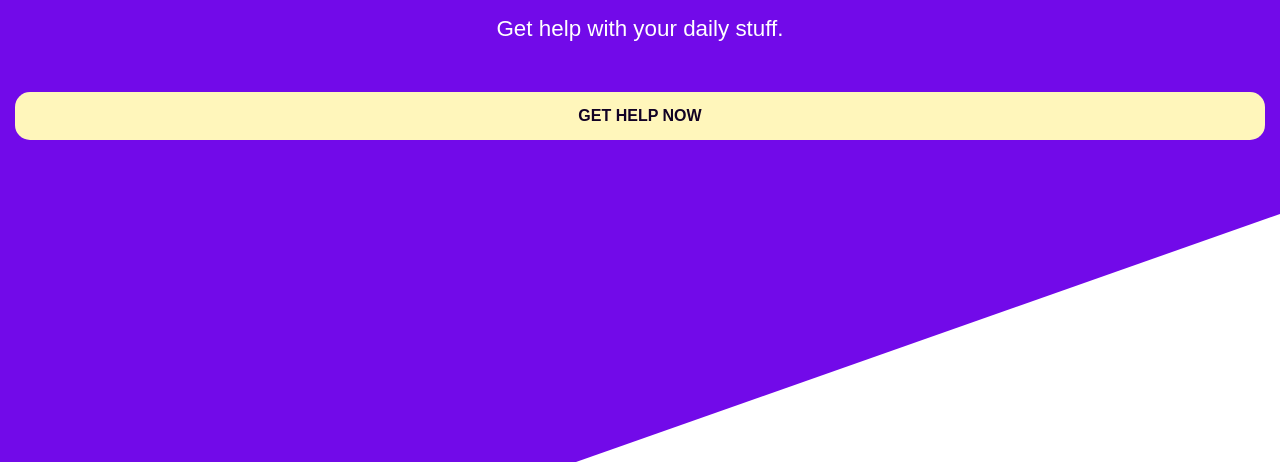
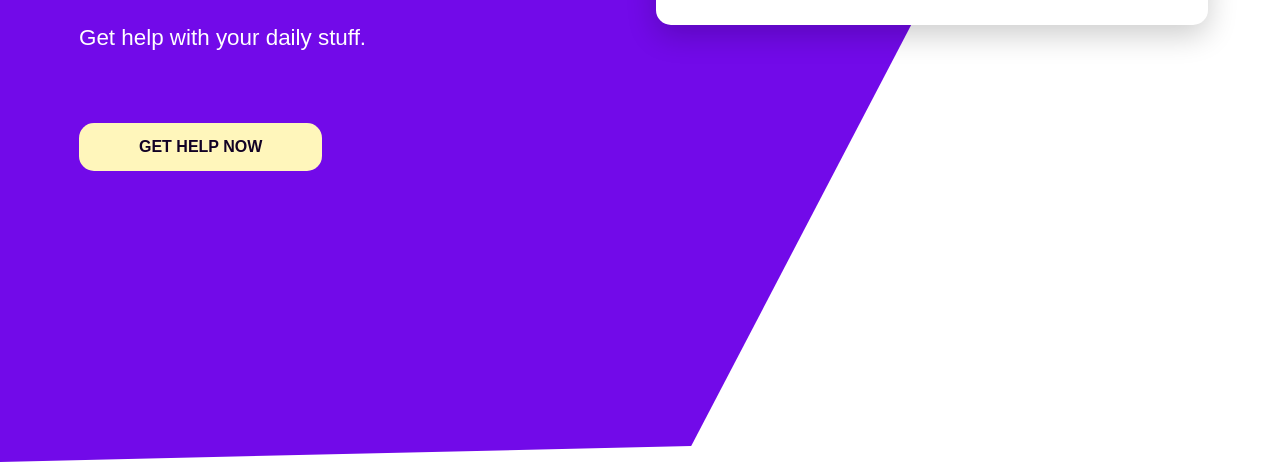
Before and after one commit to GeoHernandez27/SassPractice, a plain HTML site: page index.html in a window 1280 px wide. Shown: the part 338-800 px from the top of the page. Drawn offline with Linux system fonts and the light colour scheme.

Commit message:
added desktop styles through mixins

```diff
--- a/css/main.scss
+++ b/css/main.scss
@@ -10,6 +10,8 @@ $colors: (
 // Start of Variables
 $padding: 15px;
 $borders: 15px;
+
+$desktop: 840px;
 // End of Variables
 
 //SASS Functions
@@ -17,6 +19,14 @@ $borders: 15px;
   @return map-get($colors, $color-name);
 }
 // End of SASS Function
+
+// Mixins
+@mixin desktop {
+    @media (min-width: #{$desktop}) {
+        @content;
+    }
+}
+// end of Mixins
 
 body,
 html {
@@ -34,6 +44,11 @@ body {
     height: 100%;
     position: absolute;
     z-index: -1;
+
+    @include desktop{
+        clip-path: polygon(0 0, 86% 0, 54% 98%, 0% 100%);
+
+    }
   }
 
   header a {
@@ -46,6 +61,14 @@ body {
 }
 
 main {
+
+    @include desktop {
+        display: grid;
+        grid-template-columns: 50% auto;
+        grid-template-areas:
+            'primary card';
+    }
+
   section#card {
     background: #fff;
     padding: 20px;
@@ -54,6 +77,12 @@ main {
     box-shadow: 0 10px 30px rgba(0, 0, 0, 0.2);
     width: 80%;
 
+    @include desktop{
+        grid-area: card;
+        height: fit-content;
+        align-self: center;
+        margin: 1em;
+    }
     ul {
       list-style-type: none;
       margin: 0;
@@ -85,10 +114,22 @@ main {
     padding: $padding;
     text-align: center;
 
+    @include desktop {
+        grid-area: primary;
+        text-align: left;
+        margin: 4em 0 0 4em;
+    }
+
     h1 {
       font-size: 3em;
       margin-top: 10px;
       text-transform: uppercase;
+
+      @include desktop {
+          width: 30%;
+          font-size: 4em;
+          line-height: .9em;
+      }
     }
 
     p {
@@ -106,6 +147,11 @@ main {
       text-align: center;
       margin: 50px auto 0 auto;
       padding: $padding;
+
+      @include desktop {
+          display: inline-block;
+          padding: $padding $padding * 4;
+      }
     }
   }
 }
```
Also changed, not shown: css/main.css, 1 other file.
